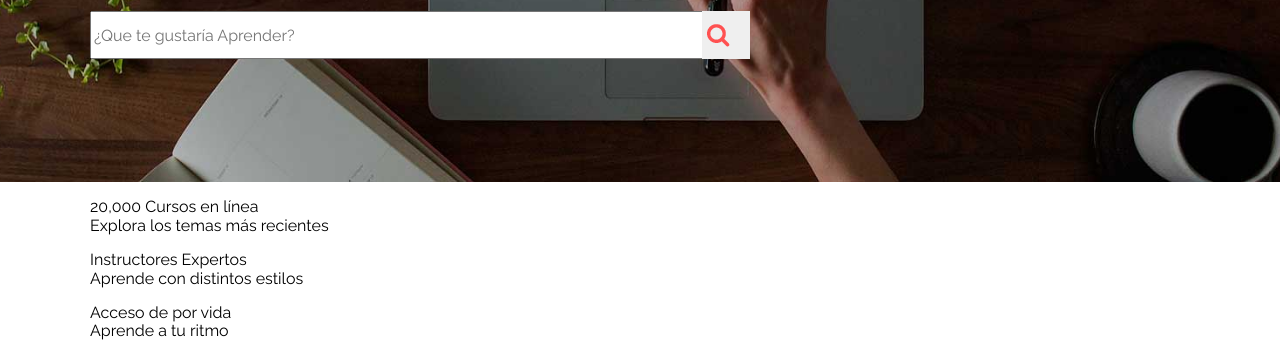
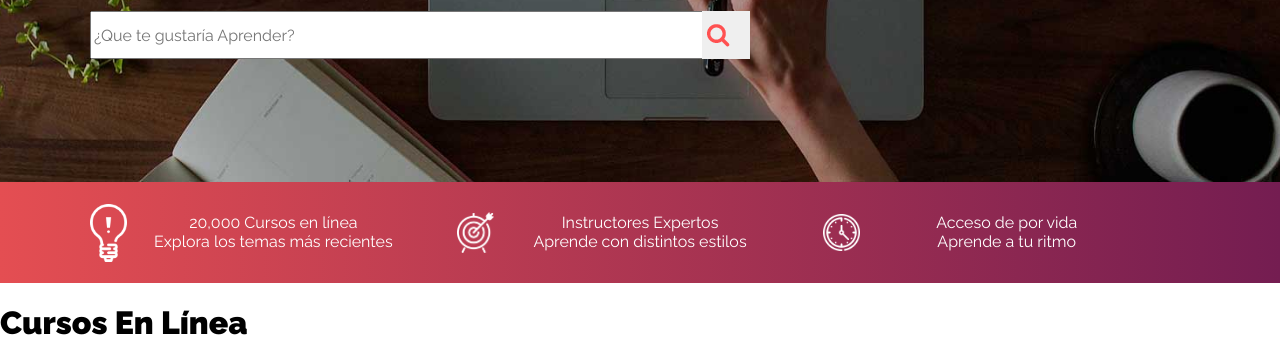
Before and after one commit to lrg1980/portadaulearning, a website: page index.html in a window 1280 px wide. Shown: the part 402-761 px from the top of the page. Drawn offline with nearby package versions, Linux system fonts and the light colour scheme.

Commit message:
Armando barra horizontal con iconos y MediaQueries

```diff
--- a/scss/_mixins.scss
+++ b/scss/_mixins.scss
@@ -16,3 +16,32 @@
      background-repeat: no-repeat;
      background-position: center center;
 }
+
+@mixin gradiente($colo1, $color2){
+     background: linear-gradient(to left, $colo1 0%, $color2 100%
+     );
+}
+
+/* Media Queries */
+@mixin telefono{
+     @media only screen and (min-width: #{$telefono}){
+          @content;
+     }
+}
+@mixin tablet{
+     @media only screen and (min-width: #{$tablet}){
+          @content;
+     }
+}
+
+@mixin desktop{
+     @media only screen and (min-width: #{$desktop}){
+          @content;
+     }
+}
+
+@mixin tv{
+     @media only screen and (min-width: #{$tv}){
+          @content;
+     }
+}
--- a/scss/_variables.scss
+++ b/scss/_variables.scss
@@ -7,3 +7,9 @@
      $terciario: #e44e52;
      $gris: #e1e1e1;
      $blanco: #ffffff;
+
+// Variables MediaQueries
+$telefono: 480px;
+$tablet: 768px;
+$desktop: 1024px;
+$tv: 1280px;
--- a/scss/app.scss
+++ b/scss/app.scss
@@ -75,7 +75,10 @@ body {
           }
           form {
                position: relative;
-               width: 60%;
+
+               @include tablet(){
+                    width: 60%;
+               }
 
                input[type="submit"] {
                     position: absolute;
@@ -97,3 +100,43 @@ body {
           }
      }
 }
+
+.barra {
+     min-height: 6rem;
+     padding: 1rem;
+     @include gradiente($secundario, $terciario);
+     color: $blanco;
+     display: flex;
+     align-items: center;
+
+     .iconos {
+          display: flex;
+          flex: 1;
+          flex-direction: column;
+          @include desktop(){
+               flex-direction: row;
+          }
+          .icono {
+               flex: 1;
+               background-position: 5% center!important;
+               @include tablet {
+                    background-position: 20% center!important;
+               }
+               @include desktop {
+                    background-position: left center!important;
+               }
+               background-size: 2.3rem;
+               text-align: center;
+
+               &.icono1 {
+                    @include background-imagen('../img/icono1.png');
+               }
+               &.icono2 {
+                    @include background-imagen('../img/icono2.png');
+               }
+               &.icono3 {
+                    @include background-imagen('../img/icono3.png');
+               }
+          }
+     }
+}
```
Also changed, not shown: css/app.css.
